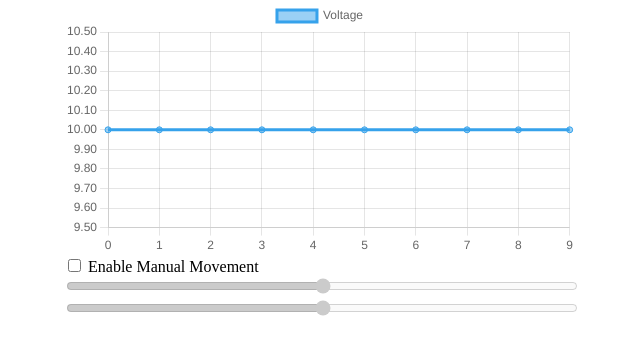
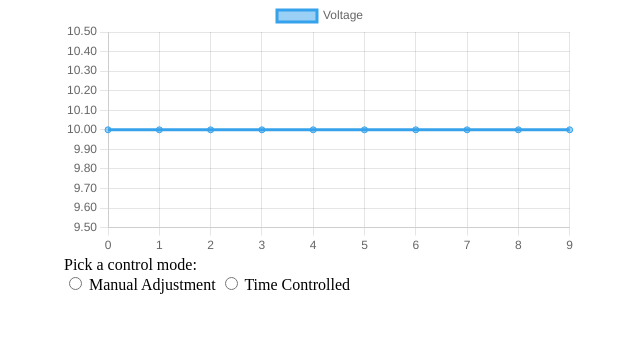
Before and after one commit to CallumR2/UNIHACK_SMD, a plain HTML site: page Website/index.html in a window 1280 px wide. Shown: the part 84-438 px from the top of the page, without its empty margins (320-960 px from the left). Drawn offline with nearby package versions, Linux system fonts and the light colour scheme.

Commit message:
Website alterations
Webs

```diff
--- a/Website/components.js
+++ b/Website/components.js
@@ -3,7 +3,31 @@ const handleMovCheck = () => (
         document.getElementById('movementCheck').checked ? s.disabled = false : s.disabled = true
     ))
 )
+function change_mode(){
+    console.log("Changed")
+    const radioButtons = document.querySelectorAll('input[name="control_mode"]');
+    control_div = document.getElementById('controls_div')
+    if (radioButtons[0].checked){
 
+        control_div.innerHTML = `<input class="sliders" onmouseup="handleXServo()" id="xDeg" type="range" min="0"
+        max="255"></input>
+    <input class="sliders"onmouseup="handleYServo()" id="yDeg" type="range" min="0"
+        max="255"></input>`
+    }
+    else{
+        control_div.innerHTML = `<div><input id="time_input" type="datetime-local"></input>
+        <input type="button" onclick='set_current_time()' value='Set to current Time'></input>
+        </div>`
+
+    }
+}
+
+function set_current_time(){
+    const current = new Date()
+    const tzoff = current.getTimezoneOffset() * 60000
+    const ISO_time = new Date(current - tzoff).toISOString().slice(0,-1)
+    document.getElementById('time_input').value = ISO_time
+}
 const handleXServo = () => {
     // socket.emit()
     console.log(document.getElementById('xDeg').value)
--- a/Website/index.html
+++ b/Website/index.html
@@ -1,5 +1,6 @@
 <!DOCTYPE html>
 <html>
+
 <head>
     <title>SMD</title>
     <script src="https://cdn.socket.io/4.5.4/socket.io.min.js"></script>
@@ -12,12 +13,20 @@
 <body>
     <h1>Test</h1>
     <canvas id="voltChart"></canvas>
-        <input id="movementCheck" onclick="handleMovCheck()" type="checkbox"></input>
-        <label>Enable Manual Movement</label>
-        <input class="sliders" disabled="true" onmouseup="handleXServo()" id="xDeg" type="range" min="0" max="255"></input>
-        <input class="sliders" disabled="true" onmouseup="handleYServo()" id="yDeg" type="range" min="0" max="255"></input>
+    <label for="control_mode">Pick a control mode:</label>
+    <div>
+        <input type="radio" id="manual" onclick="change_mode()" name="control_mode">
+        <label for="manual">Manual Adjustment</label>
+        <input type="radio" id="auto" onclick="change_mode()" name="control_mode">
+        <label for="auto">Time Controlled</label>
+    </div>
 
+
+    <div id="controls_div">
+
+    </div>
 </body>
 
 <script src="chart.js"> </script>
+
 </html>
```
Also changed, not shown: scratchpad.html (added, +3 -0 lines). Lines whose indentation alone changed are shown as unchanged.
